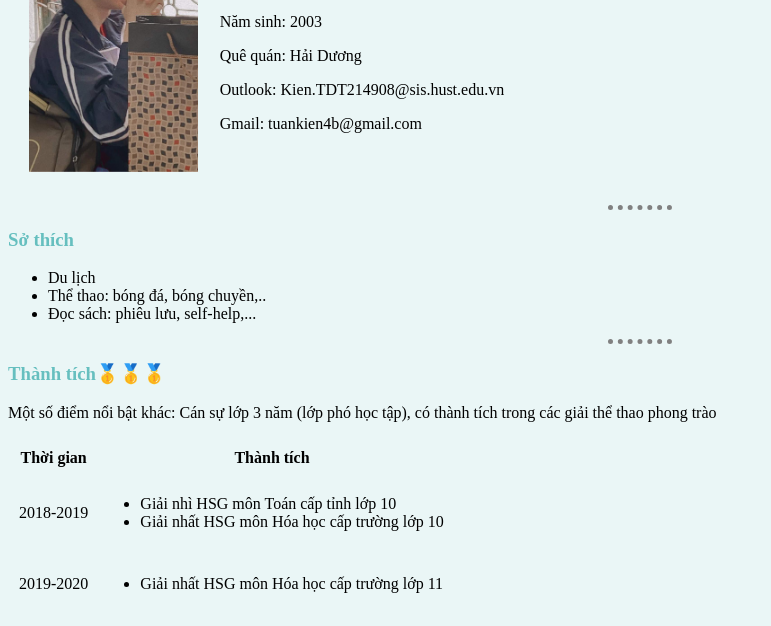
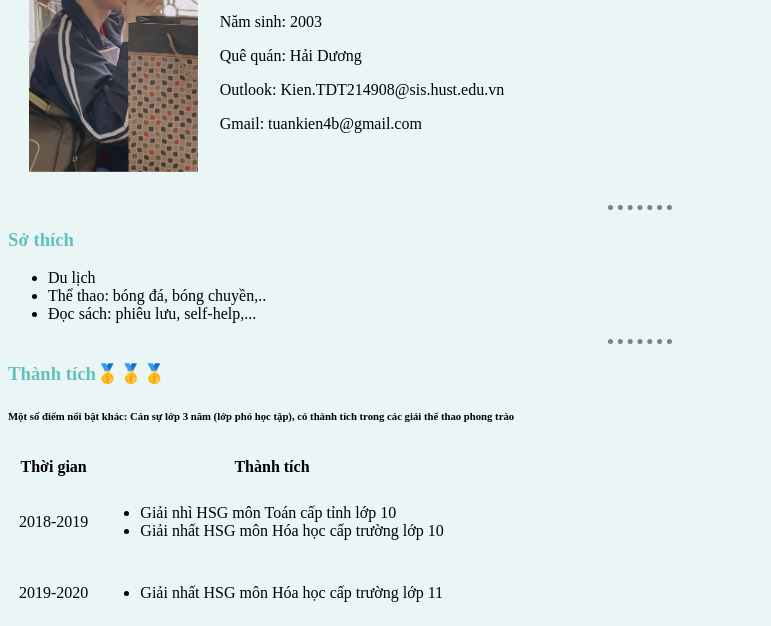
Before and after one commit to keinnaut/Profile, a plain HTML site: page index.html in a window 1280 px wide. Shown: the part 157-783 px from the top of the page, without its empty margins (0-771 px from the left). Drawn offline with Linux system fonts and the light colour scheme.

Commit message:
Update index.html

```diff
--- a/index.html
+++ b/index.html
@@ -67,9 +67,9 @@
 
           </td>
         </tr>
-      <p>Một số điểm nổi bật khác: Cán sự lớp 3 năm (lớp phó học tập), có thành tích trong các giải thể thao phong trào</p>
+
       </tbody>
-
+      <h6>Một số điểm nổi bật khác: Cán sự lớp 3 năm (lớp phó học tập), có thành tích trong các giải thể thao phong trào</h6>
     </table>
     <hr>
     <h3>Kĩ năng</h3>
```
